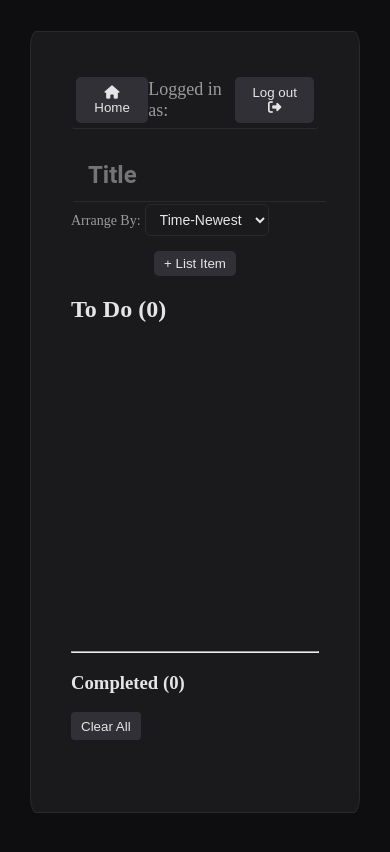
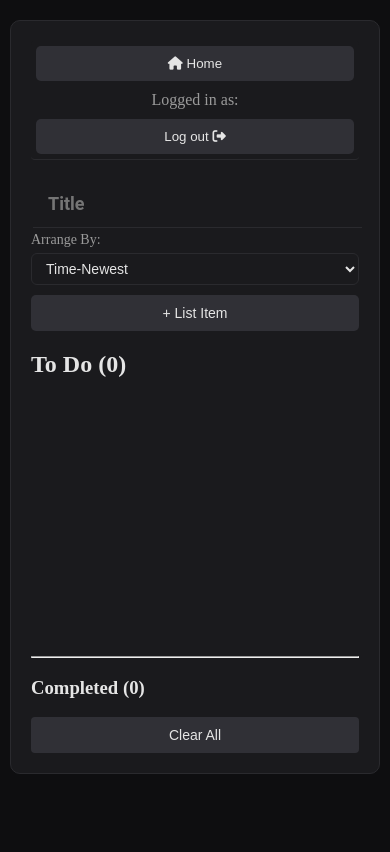
Before and after one commit to shahidk07/webtech, a website: page LAB/todoApp/frontend/TODO_LIST/index.html in a window 390 px wide. Drawn offline with nearby package versions, Linux system fonts and the light colour scheme; files that its build step writes are made by us from their sources; no server answers; files whose address does not match are found by name.

Commit message:
Implement media queries for mobile responsiveness
Added responsive styles for mobile view.

```diff
--- a/LAB/todoApp/frontend/TODO_LIST/style.css
+++ b/LAB/todoApp/frontend/TODO_LIST/style.css
@@ -191,3 +191,75 @@ select:focus {
 .header-btns:hover {
     background: #3E3E45;
 }
+
+@media (max-width: 600px) {
+
+    body {
+        align-items: flex-start;
+        padding: 10px;
+    }
+
+    #list {
+        width: 100%;
+        height: auto;
+        margin: 10px 0;
+        padding: 20px;
+        border-radius: 10px;
+    }
+
+    #title {
+        font-size: large;
+        height: 45px;
+    }
+
+    #alllist_container {
+        height: 250px;
+    }
+
+    .task-item-container {
+        height: auto;
+        padding: 8px;
+        margin: 12px 0;
+    }
+
+    .task-item-container input[type="text"] {
+        font-size: 14px;
+    }
+
+    .task-item-container input[type="checkbox"] {
+        width: 16px;
+        height: 16px;
+    }
+
+    .remove {
+        font-size: 16px;
+    }
+
+    #header-bar {
+        flex-direction: column;
+        gap: 10px;
+        font-size: 16px;
+        text-align: center;
+    }
+
+    .header-btns {
+        width: 100%;
+        padding: 10px;
+    }
+
+    select {
+        width: 100%;
+        margin-top: 5px;
+    }
+
+    #append-wrapper {
+        margin: 10px 0;
+    }
+
+    #add-task-button,
+    #clearall {
+        width: 100%;
+        padding: 10px;
+        font-size: 14px;
+    }
+}
```
